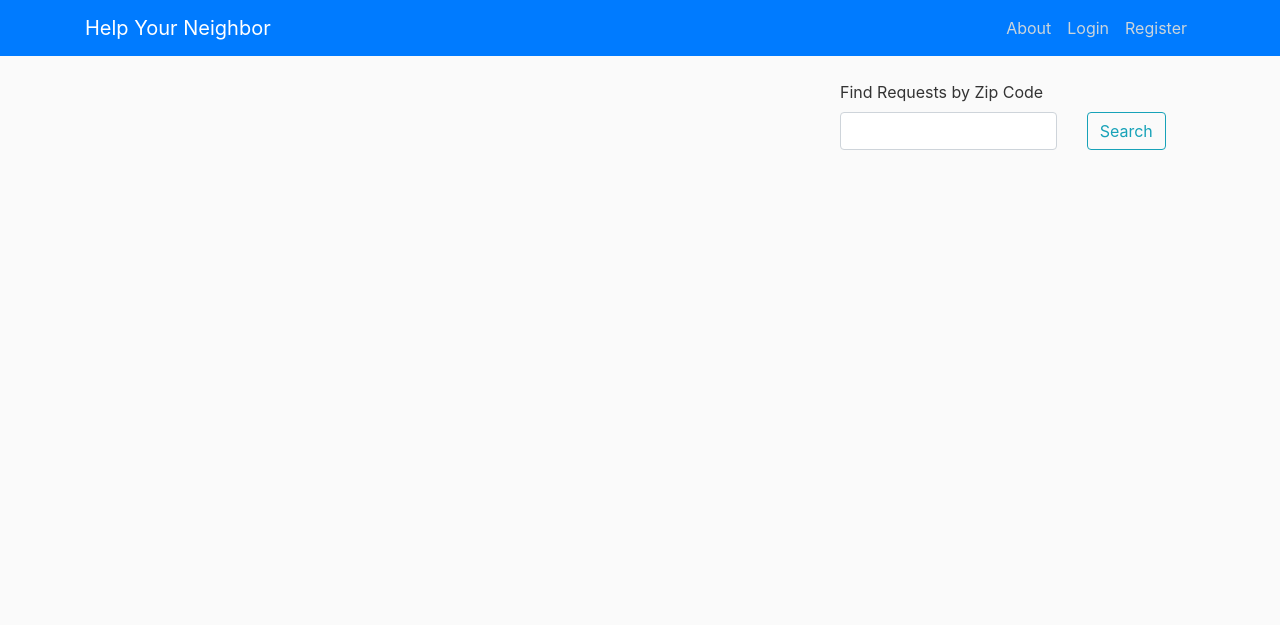
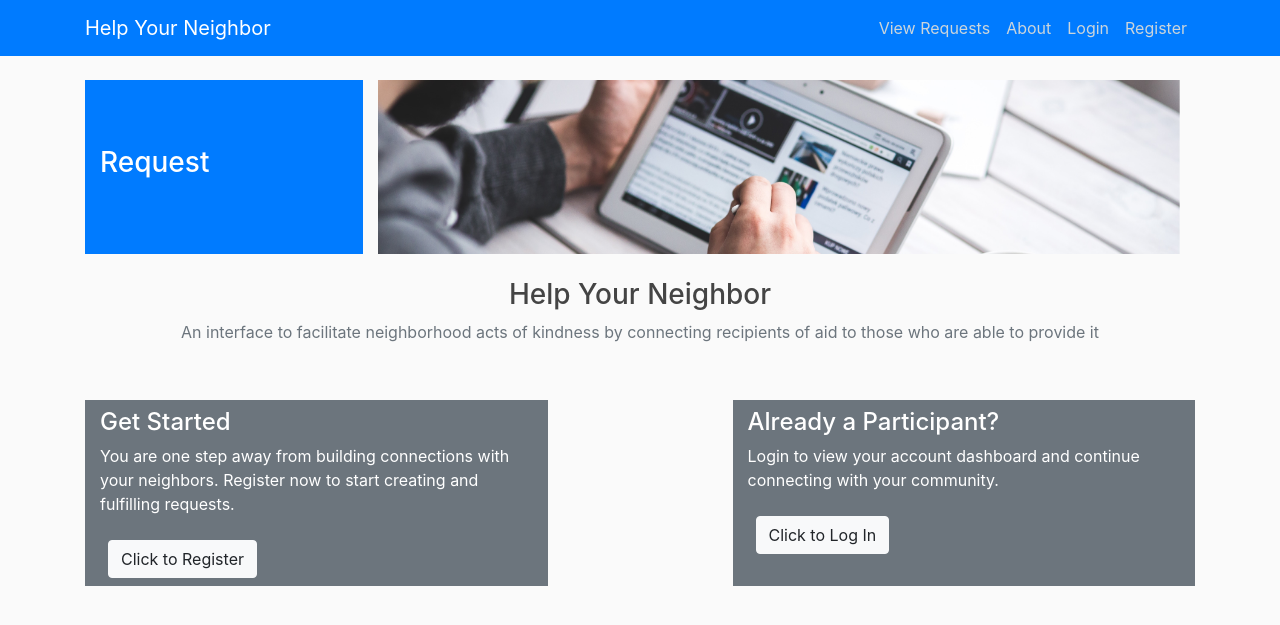
Before and after one commit to stackdragon/Help-Your-Neighbor, a Flask app: page / in a window 1280 px wide. Shown: the top 625 px of the page. Run offline with Flask 2, Linux system fonts and the light colour scheme; data that the repository does not hold is empty; some libraries are stand-ins or nearby versions.

Commit message:
Landing Page update

```diff
--- a/project/routes.py
+++ b/project/routes.py
@@ -33,6 +33,13 @@ import sys
 @app.route('/home', methods=['GET', 'POST'])
 def home():
 
+    # render the homepage template, passing data to display
+    return render_template('home.html')
+
+#requests page route
+@app.route('/requests', methods=['GET', 'POST'])
+def requests():
+
     # set up search bar form object
     form = SearchForm()
 
@@ -54,7 +61,7 @@ def home():
     requests = openRequestsObj.get_open_requests(searchZip)
 
     # render the homepage template, passing data to display
-    return render_template('home.html', data = requests, form = form)
+    return render_template('requests.html', data = requests, form = form)
 
 #about page route
 @app.route('/about')
--- a/project/templates/home.html
+++ b/project/templates/home.html
@@ -1,98 +1,78 @@
 {% extends "layout.html" %}
-
-<h3>The following neighbors need help now:</h3>
-<br>
 {% block content %}
+<div id="homePageCarousel" class="carousel slide" data-ride="carousel">
+  <div class="carousel-inner">
+  	<div class="carousel-item active" data-interval="3000">
 	  	<div class="container">
 		  <div class="row">
-
-		<div class="col-md-8">
-			{% for row in data.keys() %}
-			<script>
-				console.log("hi");
-			</script>
-			<div class="col-md-12">
-
-				<div class="content-section border-dark">
-
-					<button type="button" id="{{ row }}" class="btn btn-outline-info">Help this Neighbor</button>
-
-					<!-- use jQuery to change button label to add / remove from cart -->
-					<script>
-						$(document).ready(function () {
-							$('#{{ row }}').on('click', function(event) {
-								var buttonText = $(this).text();
-								if (buttonText == 'Help this Neighbor') {
-									$('#{{ row }}').text('In Cart');
-									$('#{{ row }}').removeClass("btn-outline-info").addClass("btn-success");
-								}
-								else {
-									$('#{{ row }}').text('Help this Neighbor');
-									$('#{{ row }}').removeClass("btn-success").addClass("btn-outline-info");
-								}
-							});
-						});
-					</script>
-
-					<!-- Display open request -->
-					<table class="table table-sm table-responsive-sm table-bordered">
-						<thead class="thead-light">
-							<tr>
-								<th><strong>{{ data[row]['userName'] }}</strong>  ({{ data[row]['userCity'] }}, {{ data[row]['userState'] }} {{ data[row]['userZip'] }})</th> <th class="text-right"> Deliver by: {{ data[row]['needByDate'] }}</th><br><br>
-							</tr>
-						</thead>
-						<tbody>
-							<tr class="table-primary">
-								<td>Item needed</td><td>Quantity needed</td>
-							</tr>
-							{% for i in data[row]['items']  %}
-							<tr>
-								<td>{{ i['itemName'] }}</td><td>{{ i['quantity'] }}</td>
-							</tr>
-							{% endfor %}
-						</tbody>
-					</table>
-					<strong>Special Instructions:</strong>  {{data[row]['specialInstructions']}}</td>
+		    <div class="col-md-3 bg-primary d-flex align-items-center">
+		      <h3 class="text-white">Request</h3>
 		    </div>
-			</div>
-			{% endfor %}
-		</div>
-
-		<div class="col-md-4">
-
-			<form method="POST" action ="">
-
-				{{ form.hidden_tag() }} <!-- This function inserts the CSRF security token. Required by WTForms -->
-				<div class="form-group">
-					{{ form.searchZip.label(class="form-control-label") }}
-
-					<div class="row">
-						<div class="col-md-8">
-
-							<!-- display error messages if address is zip code incorrectly -->
-							{% if form.searchZip.errors %}
-							{{ form.searchZip(class="form-control form-control-md is-invalid") }}
-							<div class="invalid-feedback">
-								{% for error in form.searchZip.errors %}
-								<span> {{ error }} </span>
-								{% endfor %}
-							</div>
-							<!-- otherwise, display email entry input field -->
-							{% else %}
-							{{ form.searchZip(class="form-control form-control-md") }}
-							{% endif %}
-						</div>
-
-						<div class="form-group">
-							<div class="col-md-4">
-								{{ form.submit(class="btn btn-outline-info")}}
+		    <div class="col-md-9">
+		      	<img src="./static/request.jpg" class="d-block w-100" alt="Request">
 		    </div>
 		  </div>
 		</div>
     </div>
-			</form>
+    <div class="carousel-item" data-interval="3000">
+	  	<div class="container">
+		  <div class="row">
+		    <div class="col-md-3 bg-primary d-flex align-items-center">
+		      <h3 class="text-white">Fulfill</h3>
+		    </div>
+		    <div class="col-md-9">
+		      <img src="./static/fulfill.jpg" class="d-block w-100" alt="Fulfill">
+		    </div>
+		  </div>
+		</div>
+    </div>
+    <div class="carousel-item" data-interval="3000">
+	  	<div class="container">
+		  <div class="row">
+		    <div class="col-md-3 bg-primary d-flex align-items-center">
+		      <h3 class="text-white">Connect</h3>
+		    </div>
+		    <div class="col-md-9">
+		      <img src="./static/connect.jpg" class="d-block w-100" alt="Connect">
+		    </div>
+		  </div>
+		</div>
+    </div>
+    <div class="carousel-item" data-interval="3000">
+	  	<div class="container">
+		  <div class="row">
+		    <div class="col-md-3 bg-primary d-flex align-items-center">
+		      <h3 class="text-white">Welcome</h3>
+		    </div>
+		    <div class="col-md-9">
+		      <img src="./static/welcome.jpg" class="d-block w-100" alt="Welcome">
+		    </div>
+		  </div>
+		</div>
     </div>
   </div>
 </div>
 
+<div class="container">
+	<div class="row">
+		<div class="col 12 mb-4 mt-4">
+			<h3 class="text-center">Help Your Neighbor</h3>
+			<p class="text-center text-muted">An interface to facilitate neighborhood acts of kindness by connecting recipients of aid to those who are able to provide it</p>
+		</div>
+	</div>
+	<div class="row">
+    	<div class="col-sm-5 mt-3 mb-3 bg-secondary">
+    		<h4 class="text-white mt-2">Get Started</h4>
+    		<p class="text-white">You are one step away from building connections with your neighbors.  Register now to start creating and fulfilling requests.</p>
+    		<a href="{{url_for('register')}}" class="btn btn-light m-2" role="button">Click to Register</a>
+    	</div>
+    	<div class="col-sm-2">
+    	</div>
+    	<div class="col-sm-5 mt-3 mb-3 bg-secondary">
+    		<h4 class="text-white mt-2">Already a Participant?</h4>
+    		<p class="text-white">Login to view your account dashboard and continue connecting with your community.</p>
+    		<a href="{{url_for('login')}}" class="btn btn-light m-2" role="button">Click to Log In</a>
+    	</div>
+    </div>
+</div>
 {% endblock content %}
--- a/project/templates/layout.html
+++ b/project/templates/layout.html
@@ -31,6 +31,7 @@
           <div class="navbar-nav mr-auto">
           </div>
           <div class="navbar-nav">
+            <a class="nav-item nav-link" href="{{ url_for('requests') }}">View Requests</a>
             <a class="nav-item nav-link" href="{{ url_for('about') }}">About</a>
             <!-- only display this if a user is n logged in -->
             {% if current_user.is_authenticated %}
```
Also changed, not shown: project/templates/requests.html (added, +98 -0 lines), project/static/connect.jpg (added), project/static/fulfill.jpg (added), project/static/request.jpg (added), project/static/welcome.jpg (added). Lines whose indentation alone changed are shown as unchanged.
